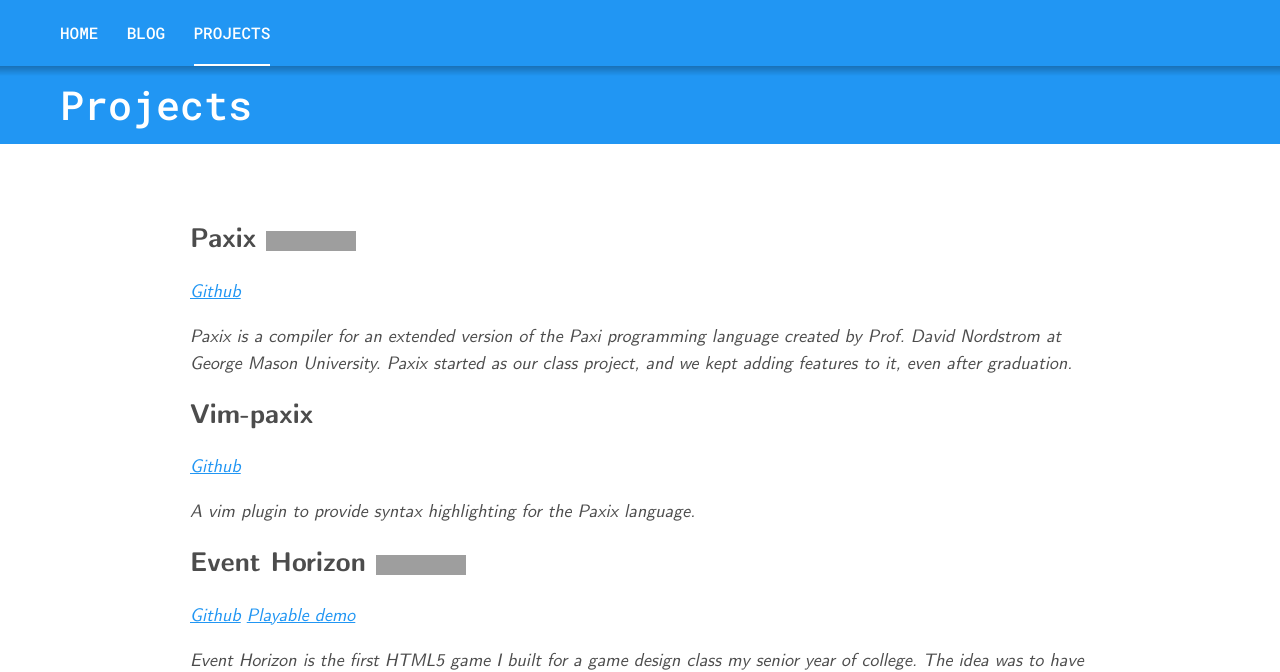
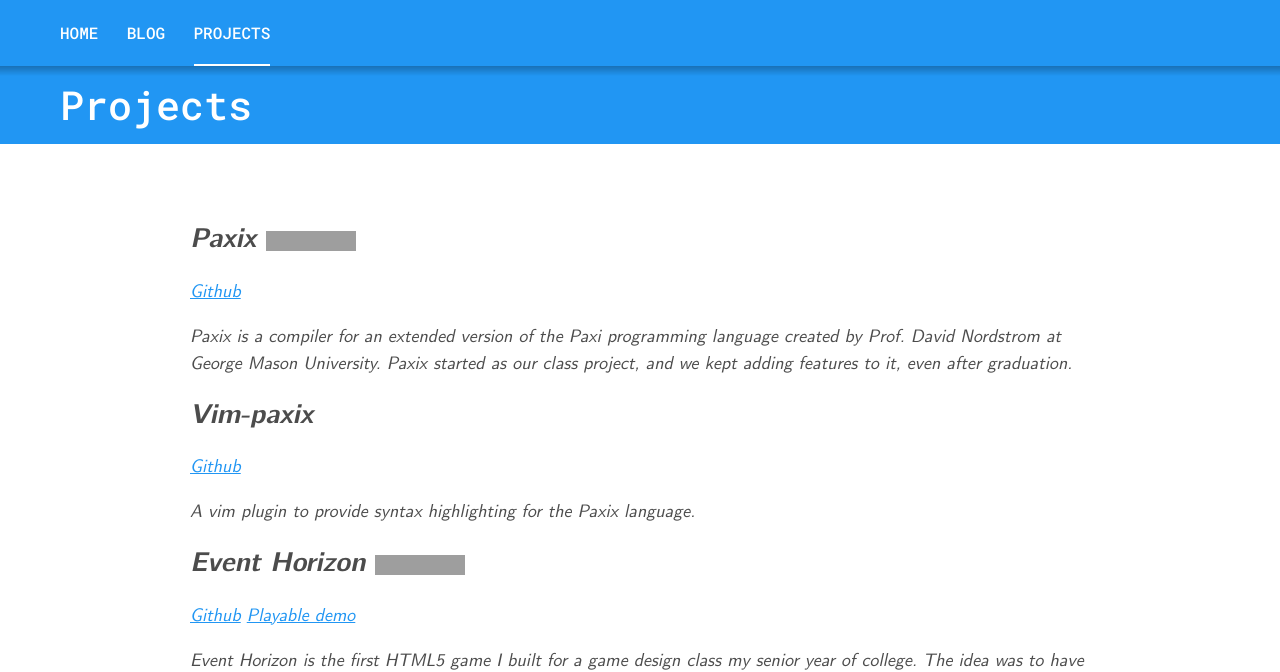
Before and after one commit to ewickert/ewickert.github.io, a Jekyll site: the page built from _pages/projects.markdown, in a window 1280 px wide. Shown: the top 672 px of the page. Built offline with Jekyll 4.4.1, drawn with Linux system fonts in a browser that asks for light colours; some web fonts are replaced; grey boxes are pictures that could not be loaded.

Commit message:
Capitalizes Fs.

```diff
--- a/_sass/base/_reset.scss
+++ b/_sass/base/_reset.scss
@@ -22,25 +22,24 @@
 }
 @font-face {
     font-family: "Computer Modern";
-    src: url('/assets/fonts/cmunss.otf');
+    src: url('/assets/Fonts/cmunss.otf');
   }
   @font-face {
     font-family: "Computer Modern";
-    src: url('/assets/fonts/cmunsx.otf');
+    src: url('/assets/Fonts/cmunsx.otf');
     font-weight: bold;
   }
   @font-face {
     font-family: "Computer Modern";
-    src: url('/assets/fonts/cmunsi.otf');
+    src: url('/assets/Fonts/cmunsi.otf');
     font-style: italic, oblique;
   }
   @font-face {
     font-family: "Computer Modern";
-    src: url('/assets/fonts`/cmunbxo.otf');
+    src: url('/assets/Fonts/cmunbxo.otf');
     font-weight: bold;
     font-style: italic, oblique;
   }
-
 body {
   @include ff--sans-serif(400);
   -webkit-font-smoothing: antialiased;
```
